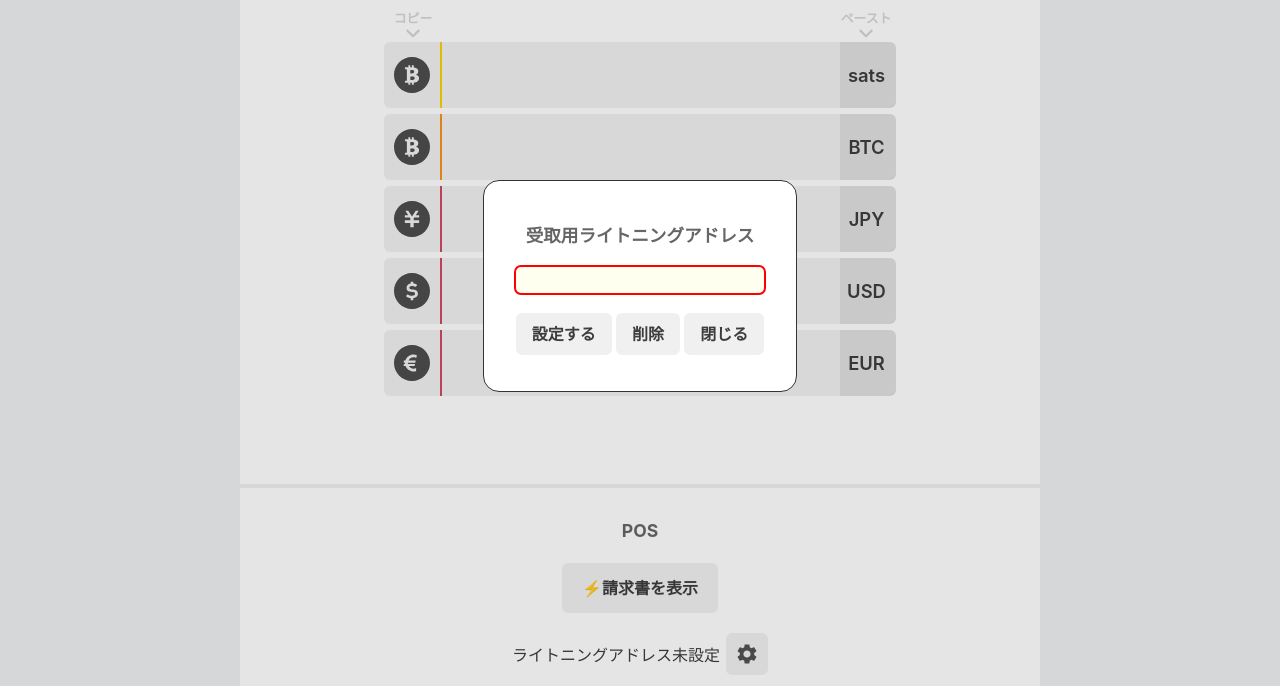
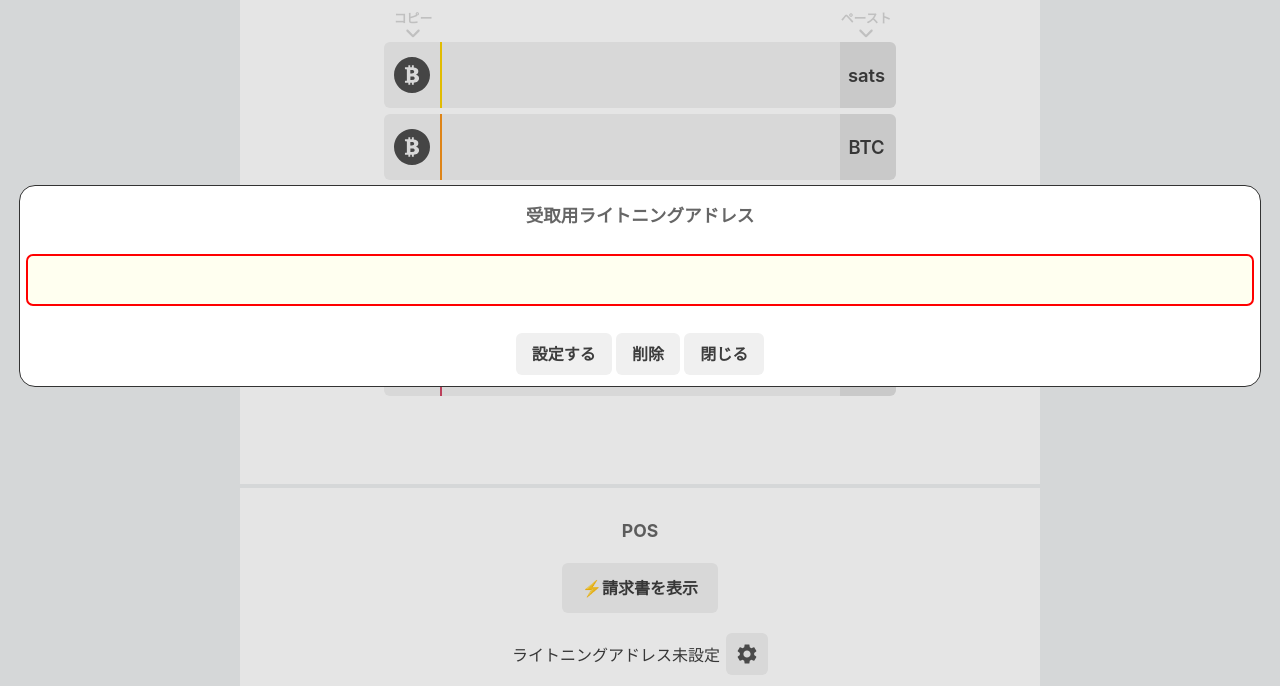
Before and after one commit to Lokuyow/sats-rate, a plain HTML site: page index.html in a window 1280 px wide. Both pictures are taken after a click on the button 747 px from the left and 768 px from the top of the page. Shown: the part 114-800 px from the top of the page. Drawn offline with Linux system fonts and the light colour scheme; no server answers.

Commit message:
ui: pos dialog

```diff
--- a/styles.css
+++ b/styles.css
@@ -684,16 +684,17 @@ input:checked+.slider:before {
     font-size: 1.1rem;
     font-weight: bold;
     text-align: center;
-    padding: 16px;
+    padding: 8px;
     margin: 0.5em 0 0.2em;
 }
 
 .pos input {
     margin: 1.5em 0;
-    height: 2em;
+    height: 3rem;
 }
 
 .pos input:invalid {
+    color: black;
     background-color: ivory;
     border: none;
     outline: 2px solid red;
@@ -703,6 +704,8 @@ input:checked+.slider:before {
 .pos dialog {
     border-radius: 1em;
     border: 1px solid #333333;
+    padding: 0;
+    width: 100%;
 }
 
 #pos-pay-button {
@@ -719,3 +722,9 @@ input:checked+.slider:before {
 #lightning-address-output {
     padding-right: 6px;
 }
+
+.lightning-address-input {
+    font-size: 1.2rem;
+    text-align:center;
+    padding: 0 8px;
+}
```
